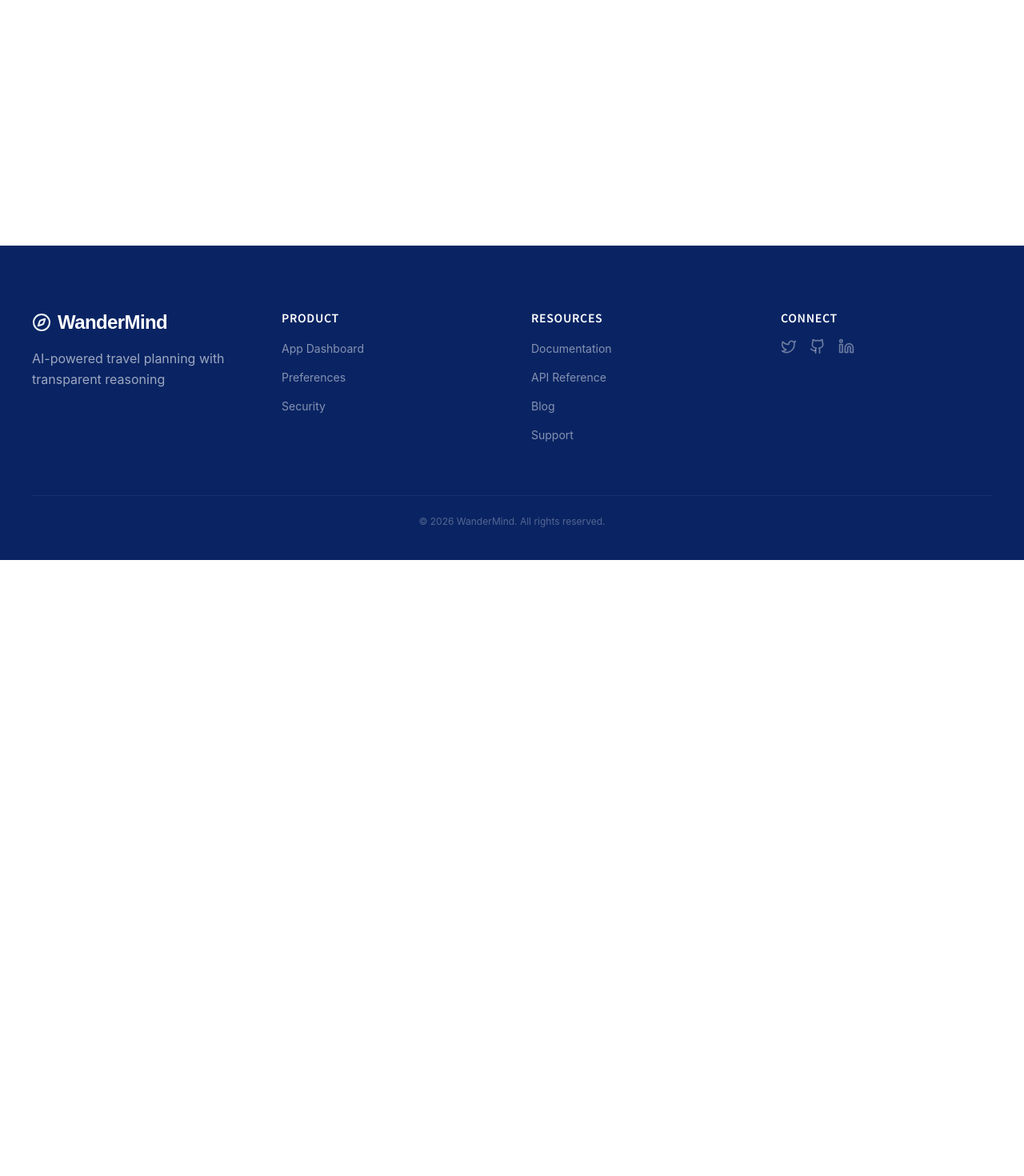
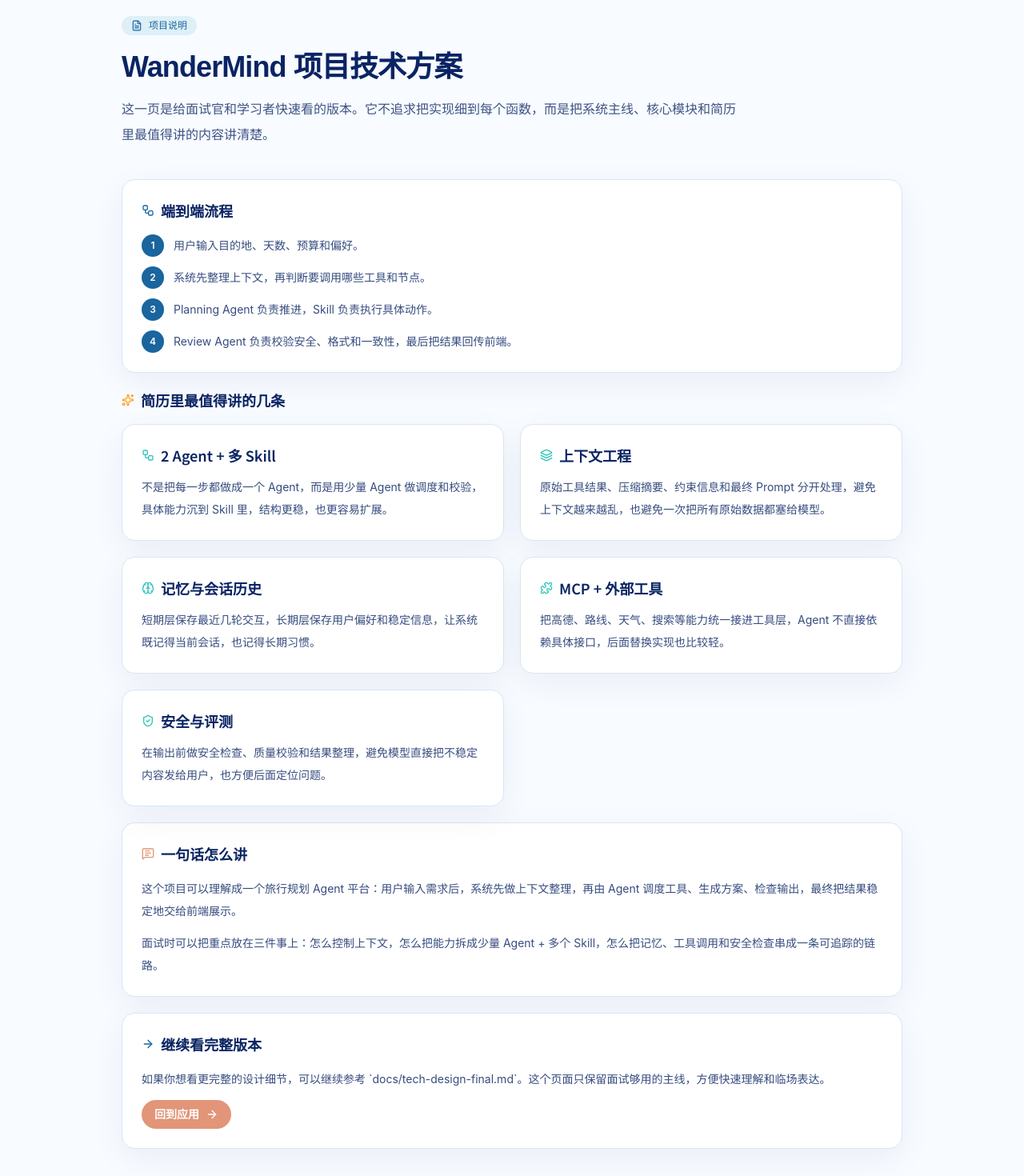
Before and after one commit to Fr0sttt/travel-agent, a React (Vite) app in the folder app/: page /how-it-works in a window 1280 px wide. Shown: the part 100-1570 px from the top of the page at 80% size. Before the commit the page ends 800 px from the top, so only its background shows below. Built offline with nearby package versions, Linux system fonts and the light colour scheme; no server answers.

Commit message:
Add static project intro page

```diff
--- a/app/src/App.tsx
+++ b/app/src/App.tsx
@@ -5,6 +5,7 @@ import Home from './pages/Home'
 import AppDashboard from './pages/AppDashboard'
 import Preferences from './pages/Preferences'
 import Security from './pages/Security'
+import HowItWorks from './pages/HowItWorks'
 
 export default function App() {
   return (
@@ -18,6 +19,7 @@ export default function App() {
         } />
         <Route path="/preferences" element={<Preferences />} />
         <Route path="/security" element={<Security />} />
+        <Route path="/how-it-works" element={<HowItWorks />} />
       </Routes>
     </Layout>
   )
--- a/app/src/components/Footer.tsx
+++ b/app/src/components/Footer.tsx
@@ -2,6 +2,7 @@ import { Link } from 'react-router';
 import { Compass, Github, Twitter, Linkedin } from 'lucide-react';
 
 const productLinks = [
+  { label: 'Project Intro', path: '/how-it-works' },
   { label: 'App Dashboard', path: '/app' },
   { label: 'Preferences', path: '/preferences' },
   { label: 'Security', path: '/security' },
--- a/app/src/components/Navbar.tsx
+++ b/app/src/components/Navbar.tsx
@@ -4,6 +4,7 @@ import { Menu, X, Compass } from 'lucide-react';
 
 const navLinks = [
   { label: '首页', path: '/' },
+  { label: '项目说明', path: '/how-it-works' },
   { label: '应用', path: '/app' },
   { label: '偏好设置', path: '/preferences' },
   { label: '安全', path: '/security' },
@@ -15,7 +16,6 @@ export default function Navbar() {
   return (
     <nav className="sticky top-0 z-[100] w-full h-16 border-b border-white/[0.06]" style={{ background: 'rgba(10, 36, 99, 0.9)', backdropFilter: 'blur(12px)' }}>
       <div className="max-w-[1440px] mx-auto h-full flex items-center justify-between px-6">
-        {/* Logo */}
         <Link to="/" className="flex items-center gap-2">
           <Compass className="w-5 h-5 text-[#EDF6F9] animate-spin-slow" />
           <span className="font-display text-xl font-bold text-white tracking-tight">
@@ -23,7 +23,6 @@ export default function Navbar() {
           </span>
         </Link>
 
-        {/* Desktop Nav Links */}
         <div className="hidden md:flex items-center gap-8">
           {navLinks.map((link) => (
             <Link
@@ -37,7 +36,6 @@ export default function Navbar() {
           ))}
         </div>
 
-        {/* CTA Button */}
         <div className="hidden md:block">
           <Link
             to="/app"
@@ -48,7 +46,6 @@ export default function Navbar() {
           </Link>
         </div>
 
-        {/* Mobile Hamburger */}
         <button
           className="md:hidden text-white p-2"
           onClick={() => setMobileOpen(!mobileOpen)}
@@ -58,7 +55,6 @@ export default function Navbar() {
         </button>
       </div>
 
-      {/* Mobile Drawer */}
       {mobileOpen && (
         <div className="md:hidden fixed inset-0 top-16 z-[99]" style={{ background: 'rgba(10, 36, 99, 0.98)' }}>
           <div className="flex flex-col items-center pt-12 gap-8">
--- /dev/null
+++ b/app/src/pages/HowItWorks.tsx
@@ -0,0 +1,129 @@
+import { ArrowRight, FileText, Layers3, MessageSquareText, Sparkles, Workflow, Brain, ShieldCheck, Puzzle } from 'lucide-react';
+import { Link } from 'react-router';
+
+const flow = [
+  '用户输入目的地、天数、预算和偏好。',
+  '系统先整理上下文，再判断要调用哪些工具和节点。',
+  'Planning Agent 负责推进，Skill 负责执行具体动作。',
+  'Review Agent 负责校验安全、格式和一致性，最后把结果回传前端。',
+];
+
+const highlights = [
+  {
+    title: '2 Agent + 多 Skill',
+    icon: Workflow,
+    text: '不是把每一步都做成一个 Agent，而是用少量 Agent 做调度和校验，具体能力沉到 Skill 里，结构更稳，也更容易扩展。',
+  },
+  {
+    title: '上下文工程',
+    icon: Layers3,
+    text: '原始工具结果、压缩摘要、约束信息和最终 Prompt 分开处理，避免上下文越来越乱，也避免一次把所有原始数据都塞给模型。',
+  },
+  {
+    title: '记忆与会话历史',
+    icon: Brain,
+    text: '短期层保存最近几轮交互，长期层保存用户偏好和稳定信息，让系统既记得当前会话，也记得长期习惯。',
+  },
+  {
+    title: 'MCP + 外部工具',
+    icon: Puzzle,
+    text: '把高德、路线、天气、搜索等能力统一接进工具层，Agent 不直接依赖具体接口，后面替换实现也比较轻。',
+  },
+  {
+    title: '安全与评测',
+    icon: ShieldCheck,
+    text: '在输出前做安全检查、质量校验和结果整理，避免模型直接把不稳定内容发给用户，也方便后面定位问题。',
+  },
+];
+
+export default function HowItWorks() {
+  return (
+    <div className="min-h-[calc(100dvh-64px)] bg-[#F8FBFF] text-[#0A2463]">
+      <div className="max-w-5xl mx-auto px-6 py-14">
+        <div className="max-w-3xl">
+          <div className="inline-flex items-center gap-2 rounded-full px-3 py-1 text-xs font-medium mb-5" style={{ background: 'rgba(33,158,188,0.12)', color: '#1A659E' }}>
+            <FileText className="w-3.5 h-3.5" />
+            项目说明
+          </div>
+          <h1 className="text-4xl font-bold tracking-tight mb-4" style={{ fontFamily: "'Outfit Variable', Outfit, sans-serif" }}>
+            WanderMind 项目技术方案
+          </h1>
+          <p className="text-base leading-8 max-w-3xl" style={{ color: 'rgba(10,36,99,0.78)', fontFamily: "'Inter Variable', Inter, sans-serif" }}>
+            这一页是给面试官和学习者快速看的版本。它不追求把实现细到每个函数，而是把系统主线、核心模块和简历里最值得讲的内容讲清楚。
+          </p>
+        </div>
+
+        <section className="rounded-2xl border border-[#D7E7F3] bg-white p-6 shadow-[0_12px_40px_rgba(10,36,99,0.06)] mt-10">
+          <div className="flex items-center gap-2 mb-4">
+            <Workflow className="w-4 h-4 text-[#1A659E]" />
+            <h2 className="text-lg font-semibold">端到端流程</h2>
+          </div>
+          <div className="grid gap-3">
+            {flow.map((item, index) => (
+              <div key={item} className="flex gap-3">
+                <div className="w-7 h-7 rounded-full flex items-center justify-center text-xs font-semibold text-white flex-shrink-0" style={{ background: '#1A659E' }}>
+                  {index + 1}
+                </div>
+                <p className="text-sm leading-7" style={{ color: 'rgba(10,36,99,0.82)' }}>
+                  {item}
+                </p>
+              </div>
+            ))}
+          </div>
+        </section>
+
+        <section className="mt-5">
+          <div className="flex items-center gap-2 mb-4">
+            <Sparkles className="w-4 h-4 text-[#FF9F1C]" />
+            <h2 className="text-lg font-semibold">简历里最值得讲的几条</h2>
+          </div>
+          <div className="grid md:grid-cols-2 gap-5">
+            {highlights.map((item) => {
+              const Icon = item.icon;
+              return (
+                <article key={item.title} className="rounded-2xl border border-[#D7E7F3] bg-white p-6 shadow-[0_12px_40px_rgba(10,36,99,0.06)]">
+                  <div className="flex items-center gap-2 mb-3">
+                    <Icon className="w-4 h-4 text-[#2EC4B6]" />
+                    <h3 className="text-lg font-semibold">{item.title}</h3>
+                  </div>
+                  <p className="text-sm leading-7" style={{ color: 'rgba(10,36,99,0.82)' }}>
+                    {item.text}
+                  </p>
+                </article>
+              );
+            })}
+          </div>
+        </section>
+
+        <section className="rounded-2xl border border-[#D7E7F3] bg-white p-6 shadow-[0_12px_40px_rgba(10,36,99,0.06)] mt-5">
+          <div className="flex items-center gap-2 mb-4">
+            <MessageSquareText className="w-4 h-4 text-[#E29578]" />
+            <h2 className="text-lg font-semibold">一句话怎么讲</h2>
+          </div>
+          <p className="text-sm leading-7 mb-3" style={{ color: 'rgba(10,36,99,0.82)' }}>
+            这个项目可以理解成一个旅行规划 Agent 平台：用户输入需求后，系统先做上下文整理，再由 Agent 调度工具、生成方案、检查输出，最终把结果稳定地交给前端展示。
+          </p>
+          <p className="text-sm leading-7" style={{ color: 'rgba(10,36,99,0.82)' }}>
+            面试时可以把重点放在三件事上：怎么控制上下文，怎么把能力拆成少量 Agent + 多个 Skill，怎么把记忆、工具调用和安全检查串成一条可追踪的链路。
+          </p>
+        </section>
+
+        <section className="rounded-2xl border border-[#D7E7F3] bg-white p-6 shadow-[0_12px_40px_rgba(10,36,99,0.06)] mt-5">
+          <div className="flex items-center gap-2 mb-4">
+            <ArrowRight className="w-4 h-4 text-[#1A659E]" />
+            <h2 className="text-lg font-semibold">继续看完整版本</h2>
+          </div>
+          <div className="flex flex-col gap-3">
+            <p className="text-sm leading-7" style={{ color: 'rgba(10,36,99,0.82)' }}>
+              如果你想看更完整的设计细节，可以继续参考 `docs/tech-design-final.md`。这个页面只保留面试够用的主线，方便快速理解和临场表达。
+            </p>
+            <Link to="/app" className="inline-flex w-fit items-center gap-2 rounded-full px-4 py-2 text-sm font-semibold text-white" style={{ background: '#E29578' }}>
+              回到应用
+              <ArrowRight className="w-4 h-4" />
+            </Link>
+          </div>
+        </section>
+      </div>
+    </div>
+  );
+}
```
